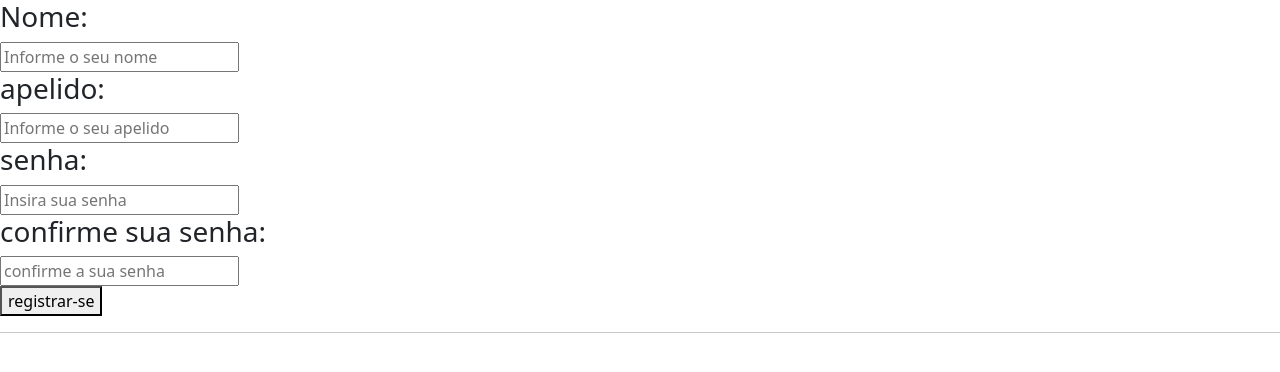
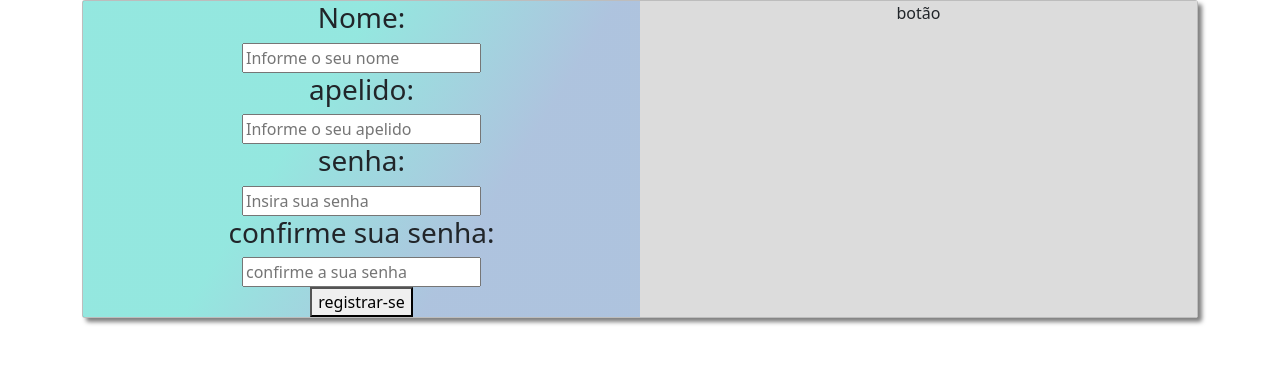
Before and after one commit to Rafael-conquista/Goal_notes, a React (Create React App) app in the folder front/goals-notes/: page / in a window 1280 px wide. Shown: the top 372 px of the page. Built offline with nearby package versions, Linux system fonts and the light colour scheme.

Commit message:
adiciona animação para deslisar o botão

```diff
--- a/front/goals-notes/package.json
+++ b/front/goals-notes/package.json
@@ -13,6 +13,7 @@
     "react-dom": "^18.2.0",
     "react-router-dom": "^6.11.2",
     "react-scripts": "5.0.1",
+    "styled-components": "^6.0.1",
     "web-vitals": "^2.1.4"
   },
   "scripts": {
--- a/front/goals-notes/src/App.js
+++ b/front/goals-notes/src/App.js
@@ -2,6 +2,7 @@ import Initial from "./pages/initial_page/initial_page"
 import Home from "./pages/homepage/homepage"
 import Goals from "./pages/goals/goals"
 import { Route,Routes, BrowserRouter } from "react-router-dom";
+import 'bootstrap/dist/css/bootstrap.min.css';
 
 function App() {
   return (
--- /dev/null
+++ b/front/goals-notes/src/components/Style/loginStyle.css
@@ -0,0 +1,79 @@
+.card {
+    display: grid;
+    position: relative;
+    border-radius: 3px;
+    background-color: rgba(220, 220, 220, 0.7);
+    align-items: center;
+    transition: 0.5s;
+    box-shadow: 4px 4px 4px rgba(0, 0, 0, 0.5);
+  }
+.form-login{
+    background: linear-gradient(302deg, rgba(0,87,198,0.24413515406162467) 29%, rgba(25,233,213,0.4009978991596639) 61%);
+    text-align: center;
+}
+
+.form-register{
+    background: linear-gradient(302deg, rgba(0,87,198,0.24413515406162467) 29%, rgba(25,233,213,0.4009978991596639) 61%);
+    text-align: center;
+}
+
+.button{
+    background-color:  rgba(220, 220, 220, 1);
+    text-align: center;
+    height: 100%;
+    width:100%;
+}
+
+.fade-in {
+animation: fadeIn 3s;
+}
+
+@keyframes fadeIn {
+from {
+    opacity: 0;
+}
+
+to {
+    opacity: 1;
+}
+}
+
+@media screen and (max-width:300px){
+    .grid{
+        flex-direction: row;
+        grid-template-columns: repeat(1, 2fr);
+    }
+    }
+
+    @media screen and (min-width:301px){
+    .grid{
+        flex-direction: row;
+        grid-template-columns: repeat(2, 3fr);
+    }
+    }
+
+@keyframes go-back {
+    100% {
+        transform: translateX(0);
+    }
+    0% {
+        transform: translateX(-100%);
+    }
+}
+
+@keyframes go-in {
+    0% {
+        transform: translateX(100%);
+    }
+    100% {
+        transform: translateX(0);
+    }
+}
+
+.quadrado {
+    animation: go-back 1.5s;
+}
+
+.quadrado2 {
+    animation: go-in 1.5s;
+}
--- /dev/null
+++ b/front/goals-notes/src/components/loginSlider.js
@@ -0,0 +1,44 @@
+import React from 'react'
+import { useState } from 'react'
+import RegisterComponent from './register'
+import Container from 'react-bootstrap/Container';
+import './Style/loginStyle.css'
+
+function LoginSlider() {
+    const [displayLogin, setDisplayLogin] = useState(false)
+    const displayLoginHandler = () => {
+        if (!displayLogin) {
+            setDisplayLogin(true)
+        } else {
+            setDisplayLogin(false)
+        }
+    }
+    return (
+
+        <Container>
+            {
+                displayLogin ?
+                    <>
+                        <div class='card grid'>
+                            <div onClick={displayLoginHandler} class='button quadrado2'>
+                                <p>botão</p>
+                            </div>
+                            <div class='form-login'>
+                                <RegisterComponent />
+                            </div>
+                        </div>
+                    </>
+                    :
+                    <div class='card grid'>
+                        <div class='form-register'>
+                            <RegisterComponent />
+                        </div>
+                        <div onClick={displayLoginHandler} class='button quadrado'>
+                            <p>botão</p>
+                        </div>
+                    </div>
+            }
+        </Container>)
+}
+
+export default LoginSlider
--- a/front/goals-notes/src/pages/goals/goals.js
+++ b/front/goals-notes/src/pages/goals/goals.js
@@ -2,6 +2,7 @@ import React from 'react';
 import { useState } from 'react'
 import { getAllGoals } from '../../services/api_requests'
 import Navbar from '../../components/navbar'
+import Spinner from 'react-bootstrap/Spinner';
 
 function Goals (){
   const [loaded, setLoaded] = useState(false)
@@ -41,7 +42,11 @@ function Goals (){
               }
             </div>
           </div>
-        : <p>carregando...</p>}
+        : <div>
+          <Spinner animation="grow" size="sm" variant="secondary"/>
+        </div>
+
+        }
 			</div>
   );
 }
--- a/front/goals-notes/src/pages/initial_page/initial_page.js
+++ b/front/goals-notes/src/pages/initial_page/initial_page.js
@@ -1,11 +1,10 @@
 import React from 'react';
-import RegisterComponent from '../../components/register'
-
+import LoginSlider from '../../components/loginSlider'
 const Initial = () => {
   return (
     <div>
-      <RegisterComponent/>
-      <hr></hr>
+      <LoginSlider/>
+      <br></br>
     </div>
   );
 }
```
Also changed, not shown: 1 other file (tests, documents, lock files or other folders).
